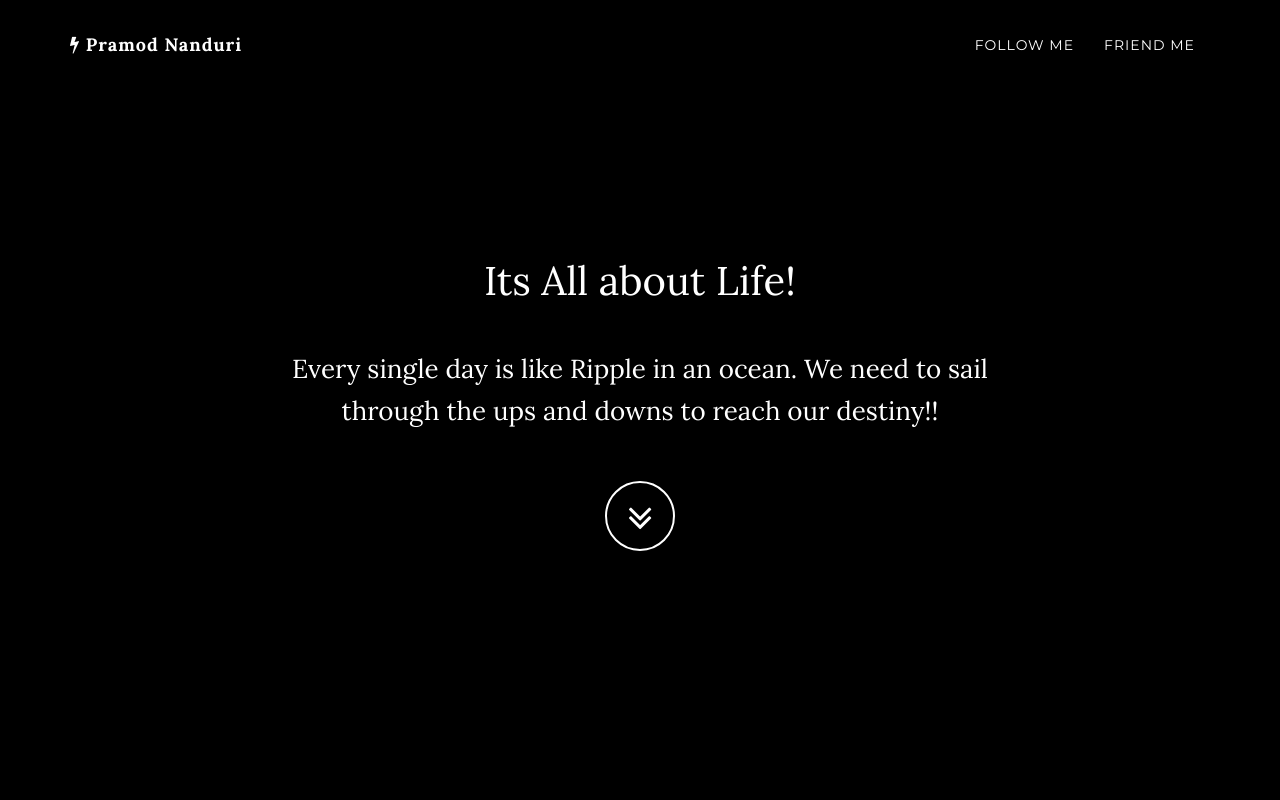
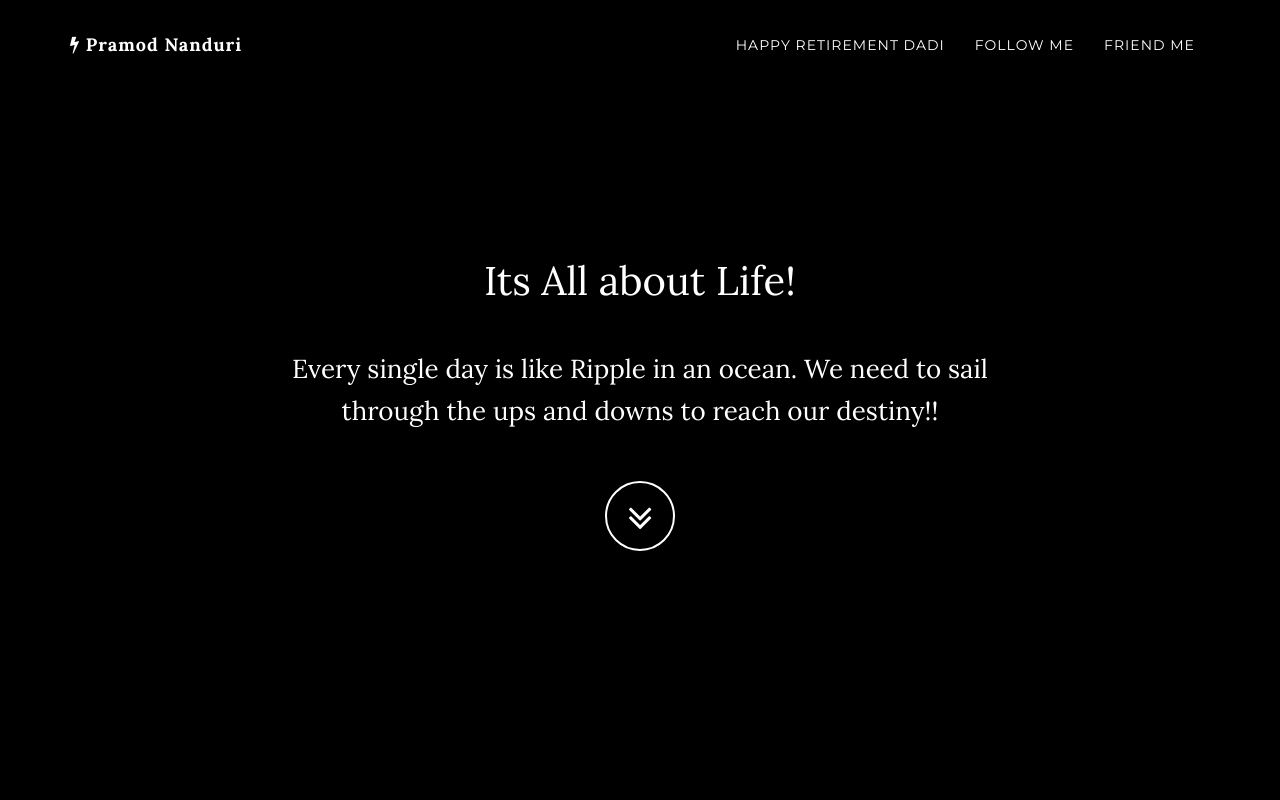
Before and after one commit to pramodnanduri/pramod.me, a website: page index.html in a window 1280 px wide. Shown: the top 800 px of the page. Drawn offline with nearby package versions, Linux system fonts and the light colour scheme.

Commit message:
Happy retirement

```diff
--- a/index.html
+++ b/index.html
@@ -51,6 +51,7 @@
                     <li class="hidden">
                         <a href="#page-top"></a>
                     </li>
+                    <li><a class="page-scroll" href="http://pramod.me/HappyRetirementDadi.pdf">Happy Retirement Dadi</a></li>
                     <li><a class="page-scroll" href="https://twitter.com/pramodnanduri">Follow Me</a></li>
                     <li><a class="page-scroll" href="https://www.facebook.com/pramodnanduri">Friend Me</a></li>
 
```
